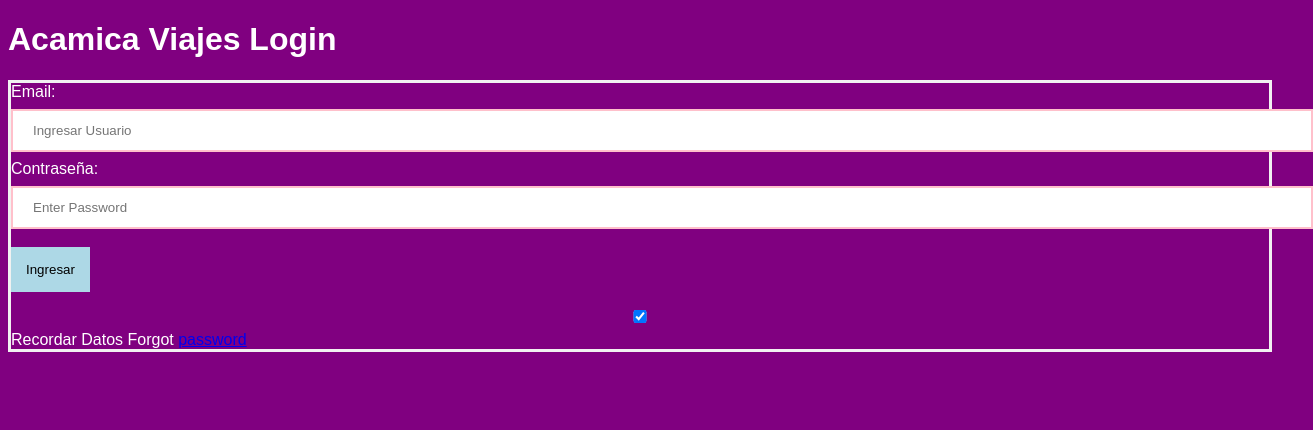
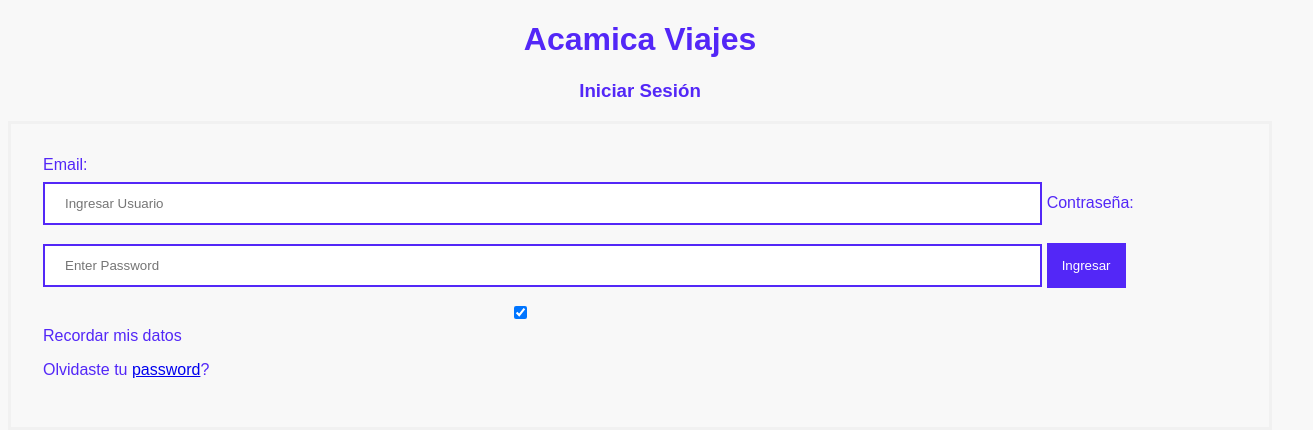
Before and after one commit to colombinis/dwfs_28_turistico, a website: page front_end/login.html in a window 1280 px wide. Shown: the whole page, 1313 px wide, since content can reach past the window. Drawn offline with Linux system fonts and the light colour scheme.

Commit message:
login update

```diff
--- a/front_end/login.css
+++ b/front_end/login.css
@@ -1,11 +1,23 @@
 body {
-    background-color: purple;
+    background-color:#F8F8F8;
     font-family: sans-serif;
-    color: white;
+    color: #5327F7;
+}
+
+h1 {
+    text-align: center;
+}
+
+h3 {
+    text-align: center;
+}
+.container {
+    padding: 2em;
 }
 
 button {
-    background-color: lightblue;
+    background-color: #5327F7;
+    color: white;
     border: none;
     cursor: pointer;
     padding: 15px;
@@ -17,13 +29,17 @@ form {
 }
 
 input {
-    width: 100%;
+    width:80%;
     margin: 8px 0;
     padding: 12px 20px;
     display: inline-block;
-    border: 2px solid pink;
+    border: 2px solid #5327F7;
 }
 
 button:hover{
     opacity: 0.7
 }
+
+.recordar {
+    display: flex;
+}
--- a/front_end/login.html
+++ b/front_end/login.html
@@ -8,19 +8,22 @@
 </head>
 <body>
 
-   <h1>Acamica Viajes Login</h1>
+   <h1>Acamica Viajes</h1>
+   <h3>Iniciar Sesión</h3>
     <form>
         <div class="container">
             <label>Email:</label>
-            <input type="email" placeholder="Ingresar Usuario" name="username" required>
+            <br>
+            <input type="email" id="usuario" placeholder="Ingresar Usuario" name="username" required>
             <label>Contraseña:</label>
-            <input type="password" placeholder="Enter Password" name="password" required>
-            <button type="submit">Ingresar</button>
-            <input type="checkbox" checked="checked"> Recordar Datos
-            Forgot <a href="#"> password</a>
+            <input type="password" pattern="^(?=.*[A-Za-z])(?=.*\d)(?=.*[@$!%*#?&])[A-Za-z\d@$!%*#?&]{8,}$"
+            id="clave" minlength="8" placeholder="Enter Password" name="password" required>
+            <button type="submit" id="ingresar">Ingresar</button>
+            <input type="checkbox" checked="checked" class="recordar"> Recordar mis datos
+            <p>Olvidaste tu <a href="#">password</a>?</p>
         </div>
     </form>
-</body>
 
+    <script src="./js/login.js"></script>
 </body>
 </html>
```
